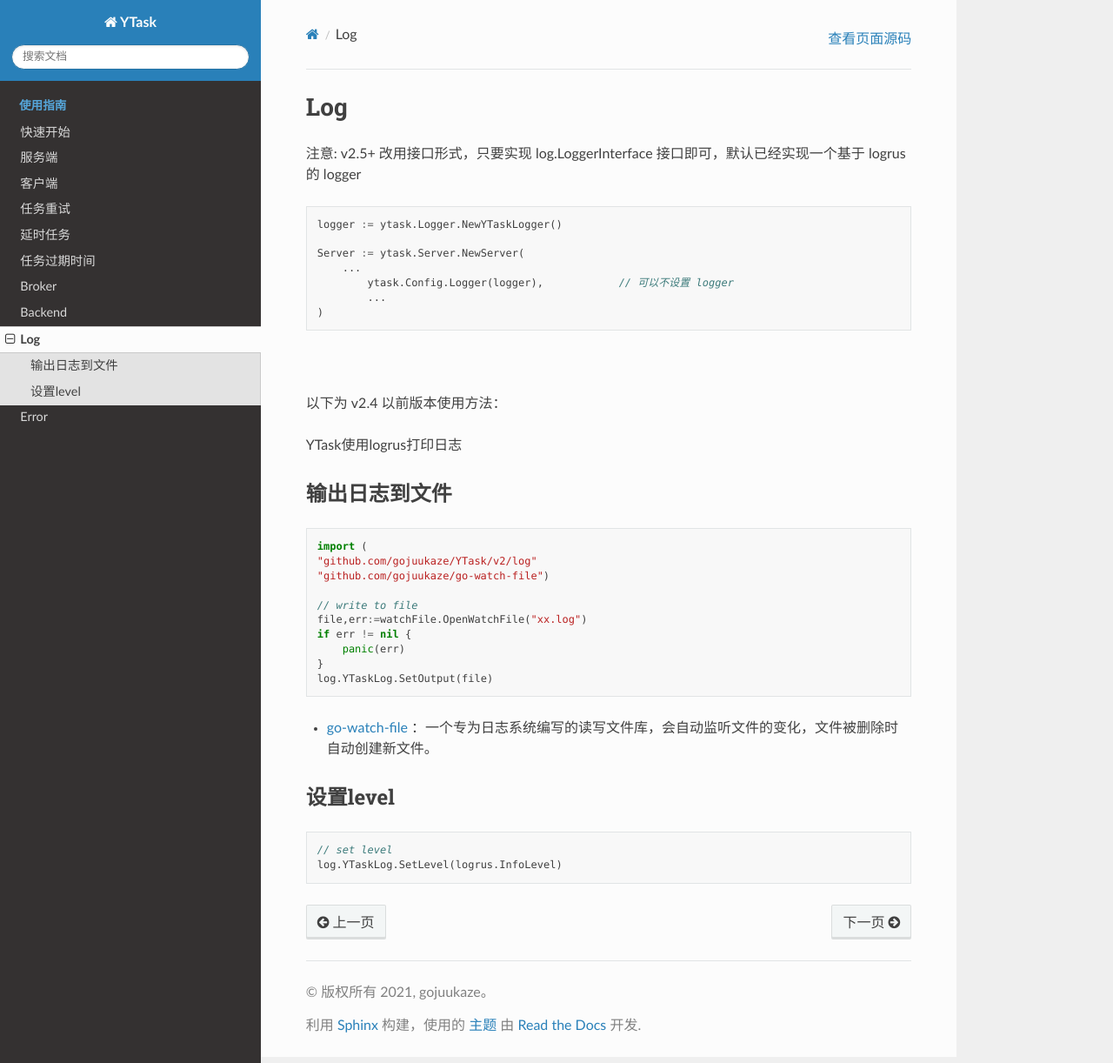
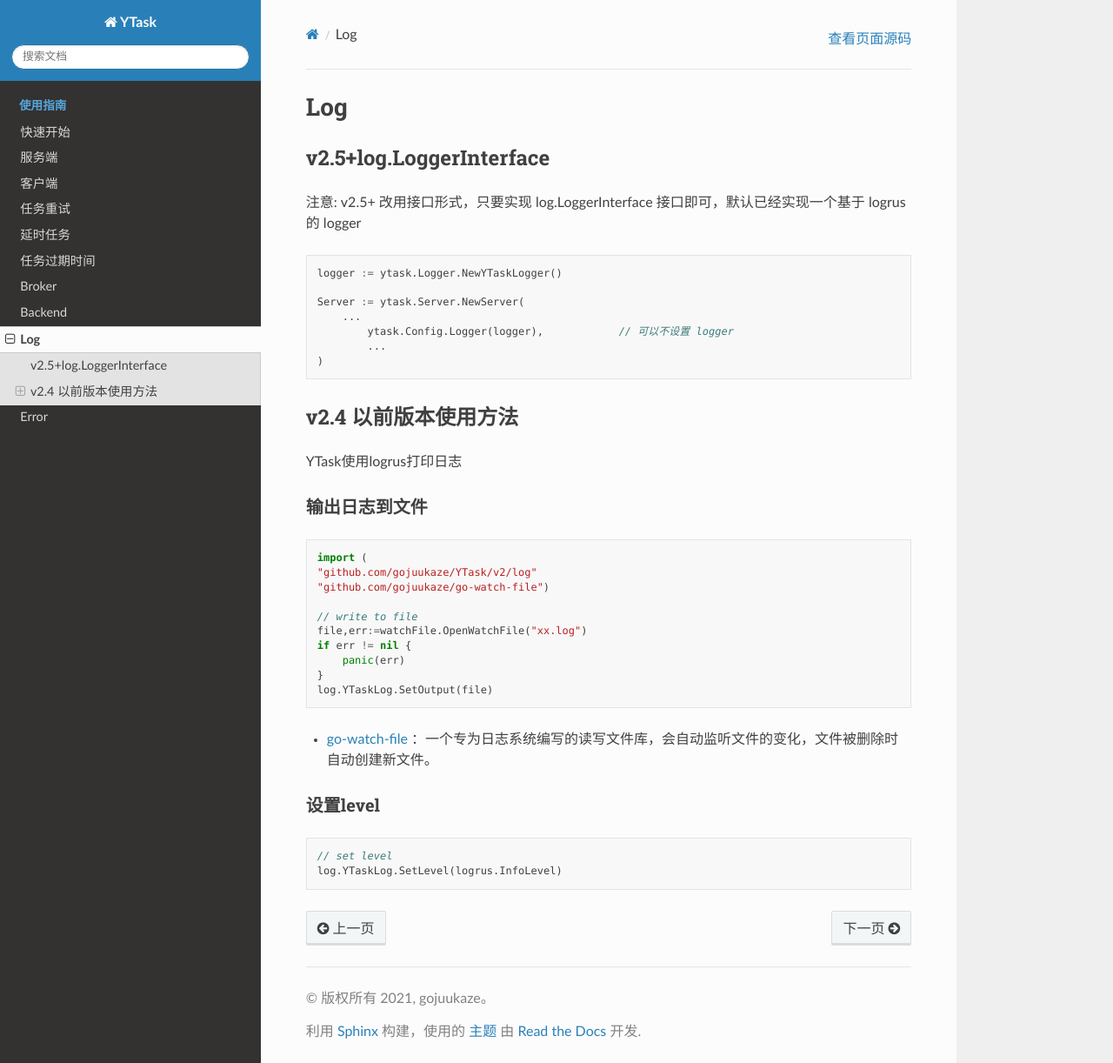
Before and after one commit to gojuukaze/YTask, a Sphinx documentation site: the page built from docs/log.rst, in a window 1280 px wide and 1222 px high. Shown: the whole window at 87% size. Built offline with Sphinx 7.4.7 and the Read the Docs theme 2.0.0, drawn with Linux system fonts in a browser that asks for light colours.

Commit message:
Update log.rst
修改一下层级

```diff
--- a/docs/log.rst
+++ b/docs/log.rst
@@ -1,5 +1,8 @@
 Log
 =======
+
+v2.5+log.LoggerInterface
+-----------------------------------------
 
 注意: v2.5+ 改用接口形式，只要实现 log.LoggerInterface 接口即可，默认已经实现一个基于 logrus 的 logger
 
@@ -13,14 +16,16 @@ Log
 		...
 	)
 
-|
 
-以下为 v2.4 以前版本使用方法：
+
+v2.4 以前版本使用方法
+---------------------------------
 
 YTask使用logrus打印日志
 
+
 输出日志到文件
-----------------
+^^^^^^^^^^^^^^^^^^
 
 .. code:: go
 
@@ -39,7 +44,7 @@ YTask使用logrus打印日志
    ：一个专为日志系统编写的读写文件库，会自动监听文件的变化，文件被删除时自动创建新文件。
 
 设置level
-----------------
+^^^^^^^^^^^^^^^^^^^^^
 
 .. code:: go
 
```
